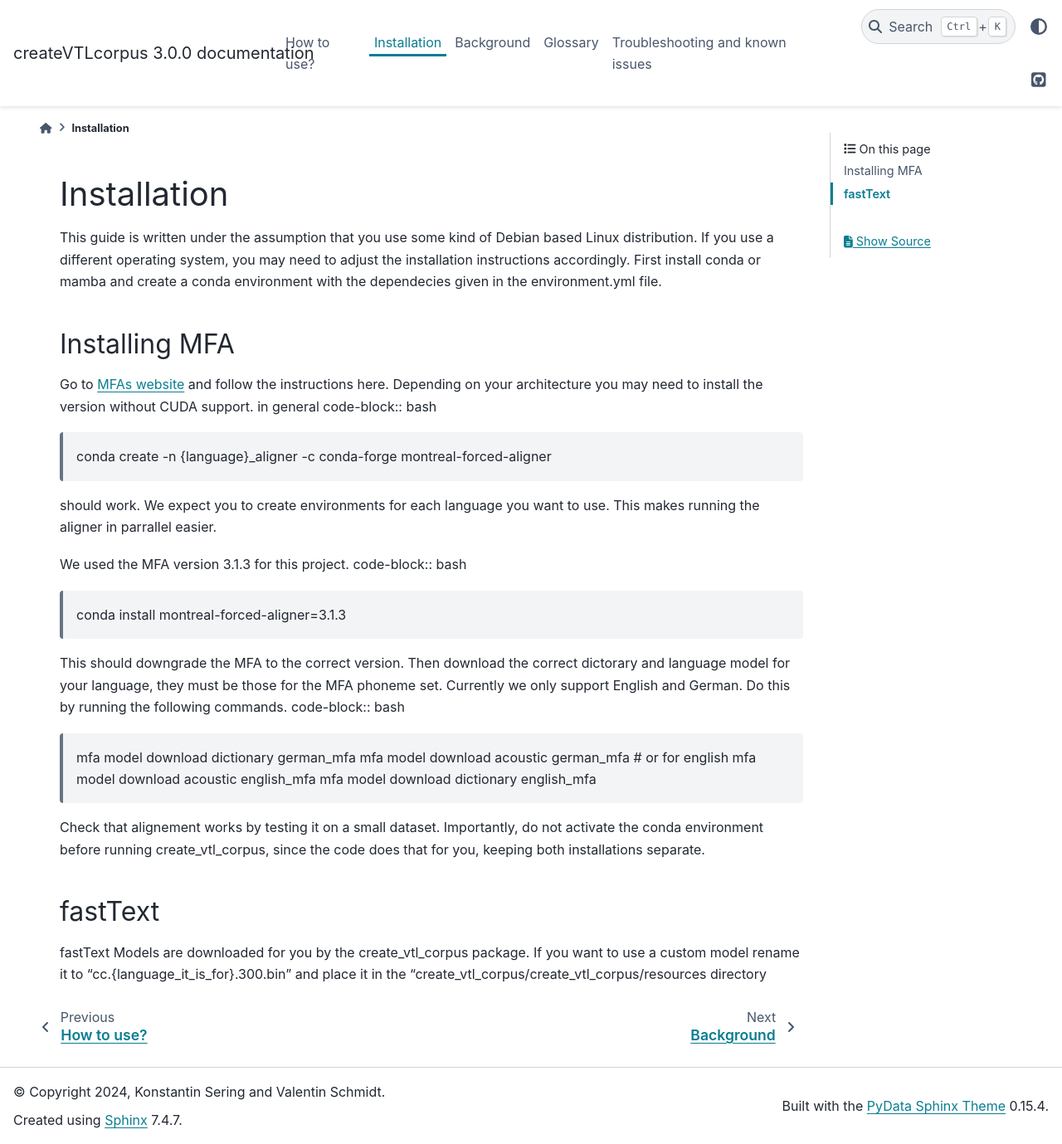
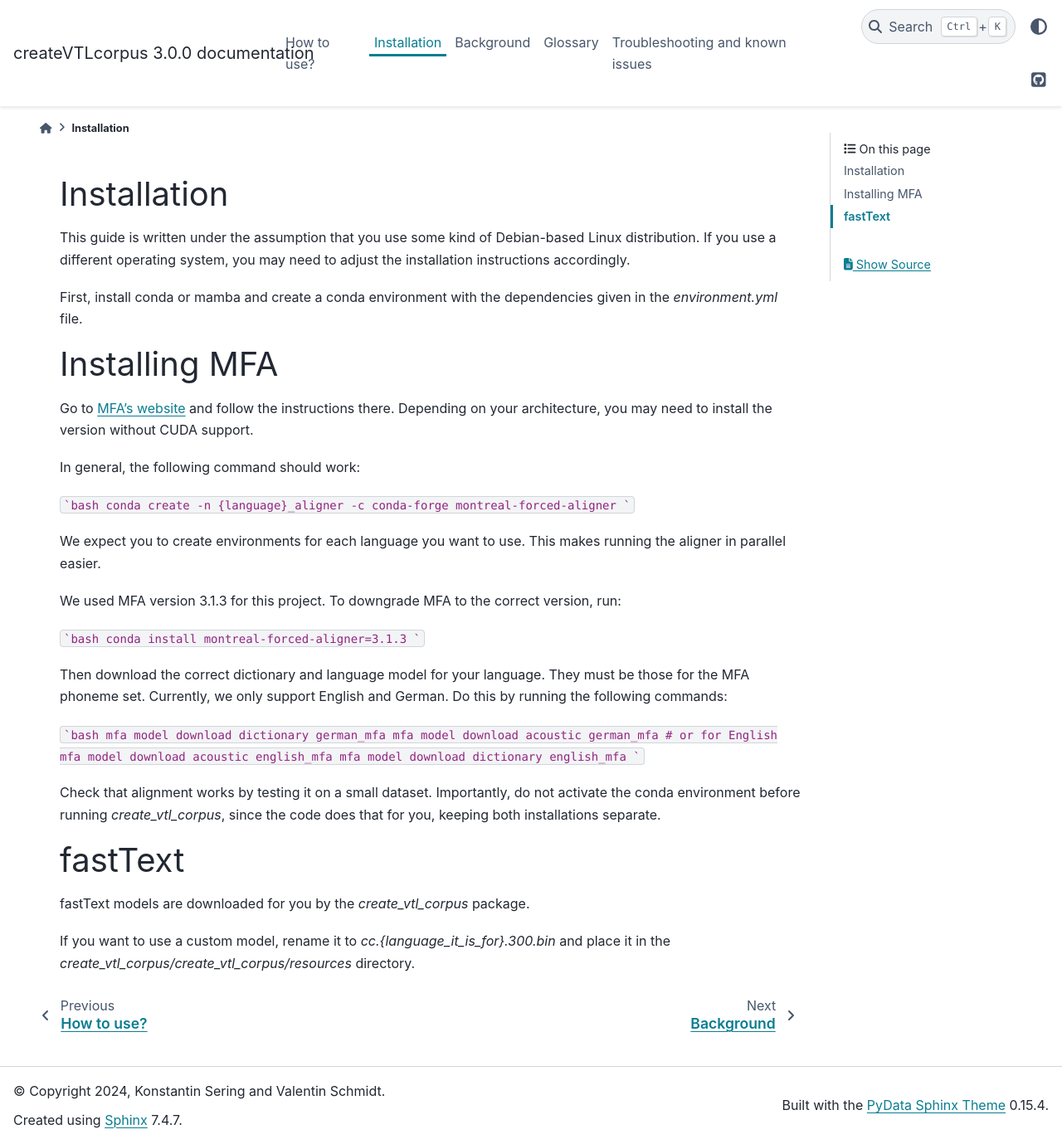
Before and after one commit to quantling/create_vtl_corpus, a Sphinx documentation site: the page built from docs/source/installation.rst, in a window 1280 px wide and 1379 px high. Shown: the whole window at 83% size. Built offline with Sphinx 7.4.7 and the PyData theme 0.15.4, drawn with Linux system fonts in a browser that asks for light colours.

Commit message:
trying some better formatting

````diff
--- a/docs/source/installation.rst
+++ b/docs/source/installation.rst
@@ -1,43 +1,41 @@
-==============
 Installation
-==============
-This guide is written under the assumption that you use some kind of Debian based Linux distribution.
-If you use a different operating system, you may need to adjust the installation instructions accordingly.
-First install conda or mamba  and create a conda  environment with the dependecies given in the environment.yml file.
+============
+This guide is written under the assumption that you use some kind of Debian-based Linux distribution. If you use a different operating system, you may need to adjust the installation instructions accordingly.
 
+First, install conda or mamba and create a conda environment with the dependencies given in the `environment.yml` file.
 
 Installing MFA
-================
-Go to `MFAs website <https://montreal-forced-aligner.readthedocs.io/en/latest/getting_started.html>`__
-and follow the instructions here. Depending on your architecture you may need to install the version without CUDA support.
-in general
-code-block:: bash
-    conda create -n {language}_aligner -c conda-forge montreal-forced-aligner
+==============
+Go to `MFA's website <https://montreal-forced-aligner.readthedocs.io/en/latest/getting_started.html>`__ and follow the instructions there. Depending on your architecture, you may need to install the version without CUDA support.
 
-should work.
-We expect you to create environments for each language you want to use. This makes running the aligner in parrallel easier.
+In general, the following command should work:
 
-We used the MFA version 3.1.3 for this project.
-code-block:: bash
-   conda install montreal-forced-aligner=3.1.3
+```bash
+conda create -n {language}_aligner -c conda-forge montreal-forced-aligner
+```
 
-This should downgrade the MFA to the correct version.
-Then download the correct dictorary and language model for your language, they must be those for the MFA phoneme set. Currently we only support English and German.
-Do this by running the following commands.
-code-block:: bash
-    mfa model download dictionary german_mfa
-    mfa model download acoustic german_mfa
-    # or for english
-    mfa model download acoustic english_mfa
-    mfa model download dictionary english_mfa
+We expect you to create environments for each language you want to use. This makes running the aligner in parallel easier.
 
-Check that alignement works by testing it on a small dataset. Importantly, do not activate the conda environment before running create_vtl_corpus, since the code does that for you, keeping both installations separate.
+We used MFA version 3.1.3 for this project. To downgrade MFA to the correct version, run:
 
+```bash
+conda install montreal-forced-aligner=3.1.3
+```
 
+Then download the correct dictionary and language model for your language. They must be those for the MFA phoneme set. Currently, we only support English and German. Do this by running the following commands:
 
+```bash
+mfa model download dictionary german_mfa
+mfa model download acoustic german_mfa
+# or for English
+mfa model download acoustic english_mfa
+mfa model download dictionary english_mfa
+```
 
+Check that alignment works by testing it on a small dataset. Importantly, do not activate the conda environment before running `create_vtl_corpus`, since the code does that for you, keeping both installations separate.
 
 fastText
-===========
-fastText Models are downloaded for you by the create_vtl_corpus package.
-If you want to use a custom model rename it to  "cc.{language_it_is_for}.300.bin" and place it in the "create_vtl_corpus/create_vtl_corpus/resources directory
+========
+fastText models are downloaded for you by the `create_vtl_corpus` package.
+
+If you want to use a custom model, rename it to `cc.{language_it_is_for}.300.bin` and place it in the `create_vtl_corpus/create_vtl_corpus/resources` directory.
````
